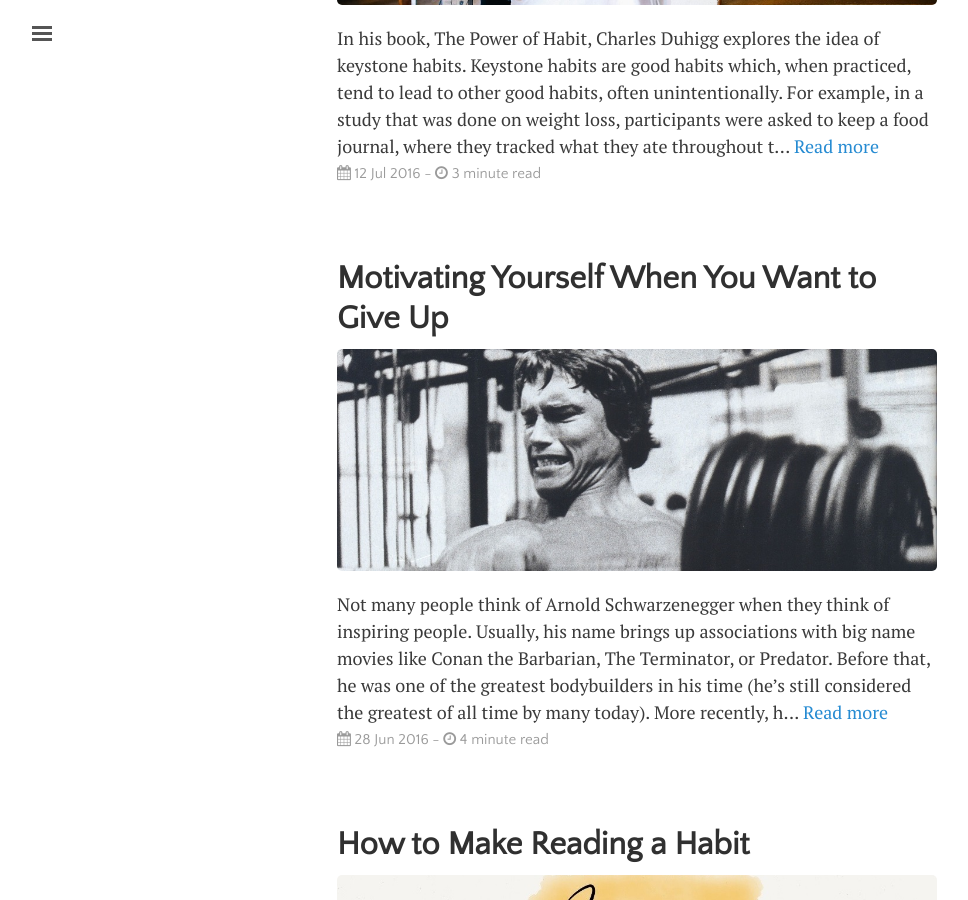
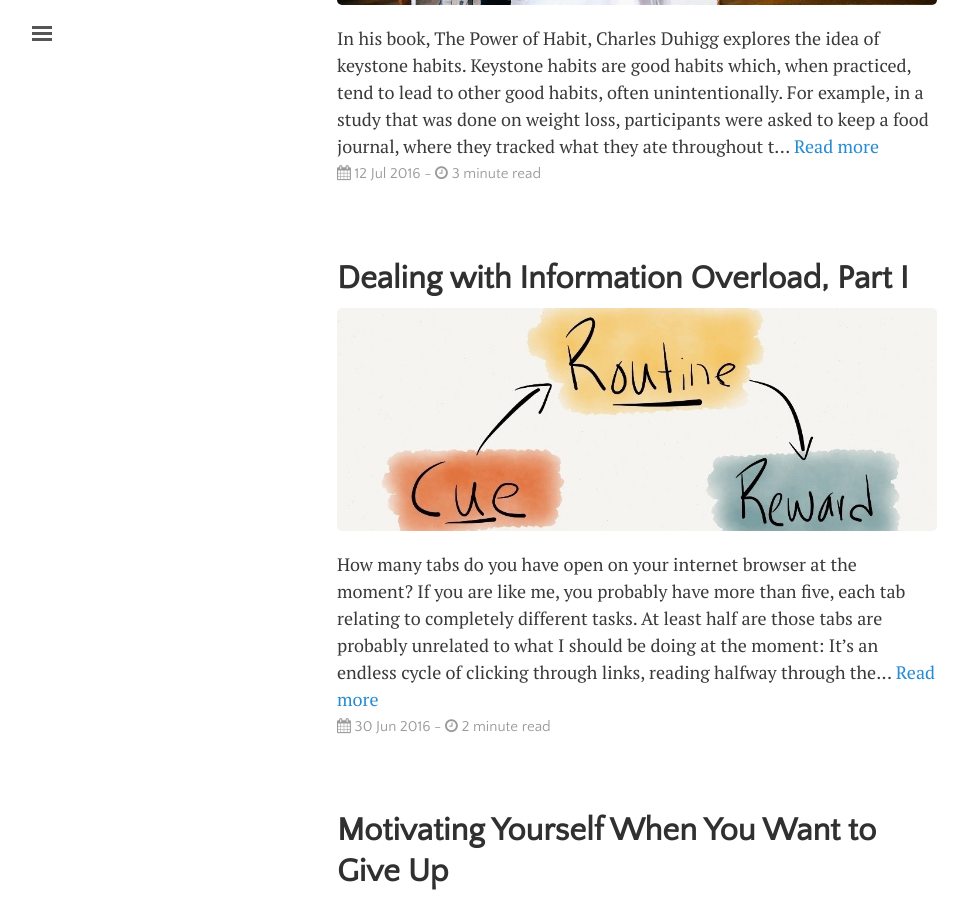
Before and after one commit to LeNPaul/that-hungry-mind, a Jekyll site: the page built from index.html, in a window 1280 px wide and 900 px high, scrolled down 584 px. Shown: the whole window, without its empty margins (3-971 px from the left). Built offline with Jekyll 4.4.1, drawn with Linux system fonts in a browser that asks for light colours; nearby versions of some CDN libraries; the list of posts is cut into pages by our own code; some of the changed text lies outside the part shown.

Commit message:
Add post

```diff
--- a/_config.yml
+++ b/_config.yml
@@ -7,8 +7,8 @@ permalink:           none
 title:               "thathungrymind"
 tagline:             "my brain food"
 description:         "thathungrymind | my brain food"
-url:                 "http://lenpaul.github.io"
-baseurl:             "/hungry-minds"
+url:                 #"http://lenpaul.github.io"
+baseurl:             #"/hungry-minds"
 gems:                [jekyll-paginate]
 paginate:            8
 
--- /dev/null
+++ b/_posts/journal/2016-06-30-Dealing-with-Information-Overload-Part-I.md
@@ -0,0 +1,35 @@
+---
+layout: post
+title: "Dealing with Information Overload, Part I"
+categories: journal
+tags: [productivity]
+image:
+  feature:
+  teaser: habit-loop-teaser.jpg
+  credit:
+  creditlink:
+---
+
+How many tabs do you have open on your internet browser at the moment?
+
+If you are like me, you probably have more than five, each tab relating to completely different tasks. At least half are those tabs are probably unrelated to what I should be doing at the moment:
+
+<img src="{{ site.url }}/images/overload.png">
+
+It’s an endless cycle of clicking through links, reading halfway through the next page and then clicking on more links, until the number of tabs open grows, often exponentially.
+
+**Here is a solution that you can implement to solve this problem, that I implement myself regularly whenever I run into this problem.**
+
+The first thing to do is to download <a href="https://www.one-tab.com/">OneTab</a>, a Chrome or Firefox extension that helps to reduce tab clutter. All you have to do once it is installed is to click on the OneTab extension icon on the Chrome or Firefox extension menu, and all of your current tabs will be collapsed into a single tab.
+
+Your tabs will still be there, but instead of taking up space on your web browser, they will be listed under the OneTab tab. You can click on any link in the list, and it will pop back as an individual tab again.
+
+Whenever I notice that I have more than 5 tabs open, I’ll click on the OneTab icon, and I instantly feel like a weight has been lifted off my shoulders. I’m able to focus more clearly now that I don’t have a million tabs open. I save time, because I no longer have to navigate through all of those tabs, since they are now listed in a single list that is easy to read. I also find that this act also allows me to stop procrastinating.
+
+Many times, when we are caught in that cycle of repeatedly opening new tabs to read, we are actually procrastinating. We are caught in a procrastinating loop, and it often takes some kind of action, such as closing all of your tabs, to break out of that loop (more on breaking this procrastination loop <a href="https://hungryminds.quora.com/Breaking-the-Procrastination-Loop">here</a>). OneTab allows you to do all this, without actually losing your tabs, or having to manually save them somewhere else.
+
+*Information overload is something that many people experience, especially now with so much information available to us, often for free, on the internet. I know I have experienced this myself firsthand, and have struggled with it for a long time.*
+
+*This post is the first in a series aimed to help people better handle information overload. If you would like to read more, please follow my blog on Quora at <a href="https://hungryminds.quora.com/">Hungry Minds</a>. You can also follow me on Twitter if you would like to continue the conversation there!*
+
+<a href="https://hungryminds.quora.com/Dealing-with-Information-Overload-Part-I">Originally published on Quora</a>
```
